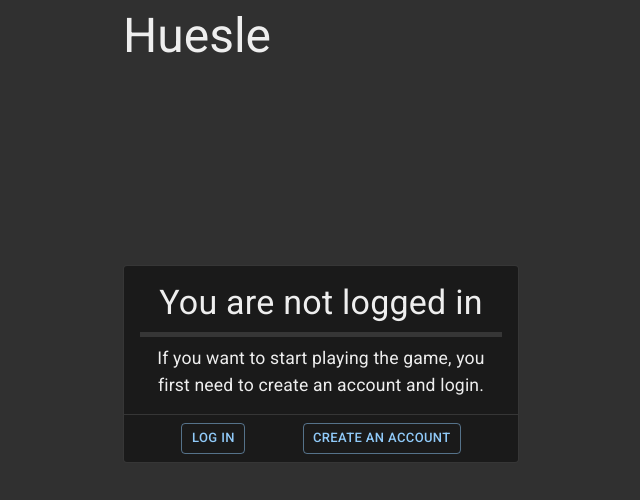
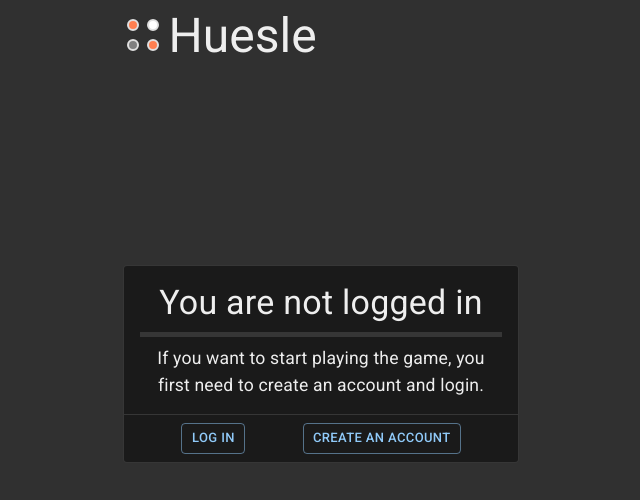
Before and after one commit to alberto-spadoni3/Huesle, a React (Create React App) app in the folder client/: page / in a window 1280 px wide. Shown: the top 500 px of the page, without its empty margins (319-959 px from the left). Built offline with nearby package versions, Linux system fonts and the light colour scheme; no server answers.

Commit message:
Added symbol and refactored login

```diff
--- a/client/public/index.html
+++ b/client/public/index.html
@@ -16,6 +16,7 @@
                 margin: 0;
             }
         </style>
+        <link rel="icon" href="./img/icon.ico">
         <title>Huesle</title>
     </head>
     <body>
--- /dev/null
+++ b/client/src/components/AppSymbol.js
@@ -0,0 +1,53 @@
+import { Grid, Box } from "@mui/material";
+import useGameData from "../hooks/useGameData";
+import Peg from "./Peg";
+
+const AppSymbol = () => {
+
+    const generateCircle = (pegColor) => {
+        return (
+            <label
+                style={{
+                    backgroundColor: pegColor,
+                    justifyContent: "center",
+                    height: "12px",
+                    width:"12px",
+                    borderColor: "white",
+                    textAlign: "center",
+                    borderRadius: "50%",
+                    display: "inline-block",
+                    border:"2px solid",
+                }}
+            ></label>
+        );
+    };
+
+    const GridItem = ({ children }) => {
+        return (
+            <Grid
+                item
+                xs={1}
+                sx={{
+                    display: "flex",
+                    justifyContent: "center",
+                    alignItems: "center",
+                }}
+            >
+                {children}
+            </Grid>
+        );
+    };
+
+    return (
+        <Box height="40px" width="40px"  marginTop={0.9} marginRight={0.7}>
+            <Grid container columns={2} height="100%">
+                <GridItem>{generateCircle("coral")}</GridItem>
+                <GridItem>{generateCircle("white")}</GridItem>
+                <GridItem>{generateCircle("grey")}</GridItem>
+                <GridItem>{generateCircle("coral")}</GridItem>
+            </Grid>
+        </Box>
+    );
+};
+
+export default AppSymbol;
--- a/client/src/components/Header.js
+++ b/client/src/components/Header.js
@@ -3,6 +3,7 @@ import { useNavigate } from "react-router-dom";
 import SettingsIcon from "@mui/icons-material/Settings";
 import LoginIcon from "@mui/icons-material/Login";
 import { Box, Container, IconButton, Typography } from "@mui/material";
+import AppSymbol from "./AppSymbol";
 
 const Header = () => {
     const { auth } = useAuth();
@@ -52,6 +53,7 @@ const Header = () => {
                         paddingTop: 1,
                     }}
                 >
+                    <AppSymbol/>
                     <Typography
                         variant="h3"
                         color="text.primary"
@@ -61,7 +63,6 @@ const Header = () => {
                     >
                         Huesle
                     </Typography>
-                    {/* {auth?.username ? <SettingsButton /> : <LoginButton />} */}
                 </Container>
             </Box>
         </header>
--- a/client/src/components/PersistLogin.js
+++ b/client/src/components/PersistLogin.js
@@ -2,6 +2,7 @@ import { Outlet } from "react-router-dom";
 import { useState, useEffect } from "react";
 import useRefreshToken from "../hooks/useRefreshToken";
 import useAuth from "../hooks/useAuth";
+import {Box, CircularProgress} from "@mui/material";
 
 const PersistLogin = () => {
     const [isLoading, setIsLoading] = useState(true);
@@ -31,9 +32,18 @@ const PersistLogin = () => {
     }, []);
 
     return (
-        <>
-            {!persist ? <Outlet /> : isLoading ? <p>Loading...</p> : <Outlet />}
-        </>
+        <Box
+            display="flex"
+            alignItems="center"
+            justifyContent="center"
+            marginTop={4}
+        >
+            {!persist ?
+                <Outlet
+                /> : isLoading ? <CircularProgress /> :
+                    <Outlet />
+            }
+        </Box>
     );
 };
 
```
Also changed, not shown: 1 other file (tests, documents, lock files or other folders).
